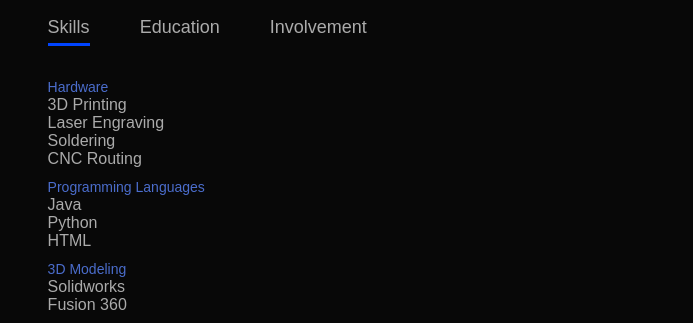
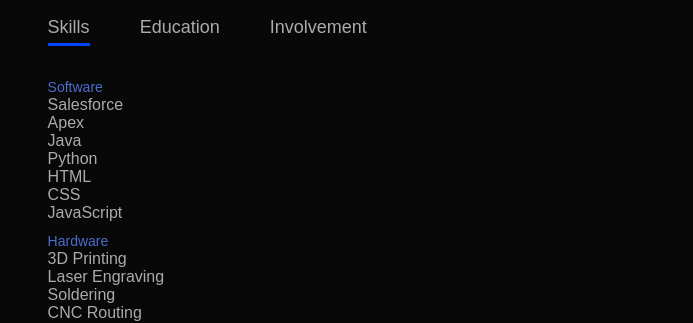
Before and after one commit to RyanMalvey/portfolio, a plain HTML site: page index.html in a window 1280 px wide. Shown: the part 1034-1357 px from the top of the page, 490-1183 px from the left. Drawn offline with Linux system fonts and the light colour scheme.

Commit message:
Resume and Webpage Updates

```diff
--- a/index.html
+++ b/index.html
@@ -49,15 +49,15 @@
                     </div>
                     <div class="tab-contents active-tab" id="skills">
                         <ul>
+                            <li><span>Software</span><br>Salesforce<br>Apex<br>Java<br>Python<br>HTML<br>CSS<br>JavaScript</li>
                             <li><span>Hardware</span><br>3D Printing<br>Laser Engraving<br>Soldering<br>CNC Routing</li>
-                            <li><span>Programming Languages</span><br>Java<br>Python<br>HTML</li>
                             <li><span>3D Modeling</span><br>Solidworks<br>Fusion 360</li>
                         </ul>
                     </div>
                     <div class="tab-contents" id="education">
                         <ul>
-                            <li><span>Software</span><br>Software Development 1<br>Software Development 2</li>
-                            <li><span>Math</span><br>Calculus 1<br>Calculus 2<br>Calculus 3<br>Calculus 4<br>Differential Equations</li>
+                            <li><span>Software</span><br>Software Development 1<br>Software Development 2<br>Data Structures<br>Web Applications<br>Software Tools and Processes</li>
+                            <li><span>Math</span><br>Calculus 1<br>Calculus 2<br>Calculus 3<br>Calculus 4<br>Differential Equations<br>Statistics<br>Discrete Math</li>
                             <li><span>User Experience</span><br>Design Thinking</li>
                         </ul>
                     </div>
```
Also changed, not shown: 1 other file.
